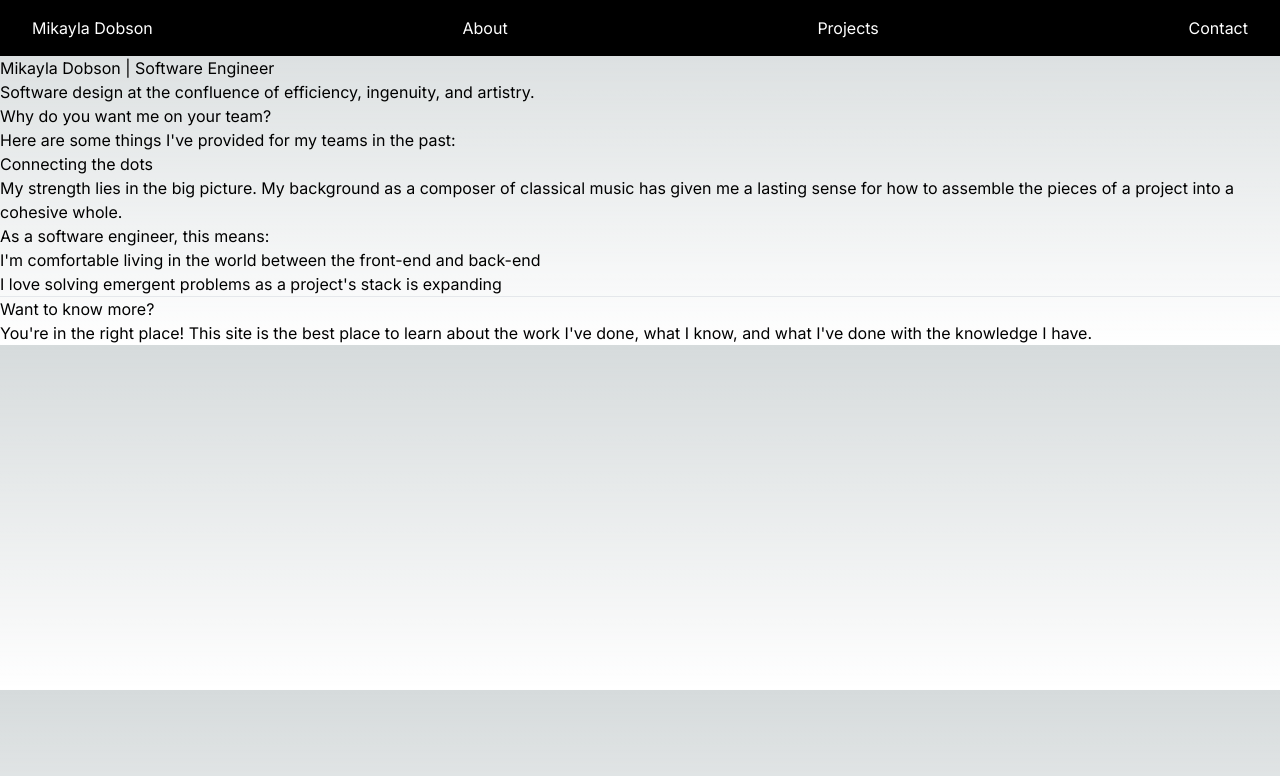
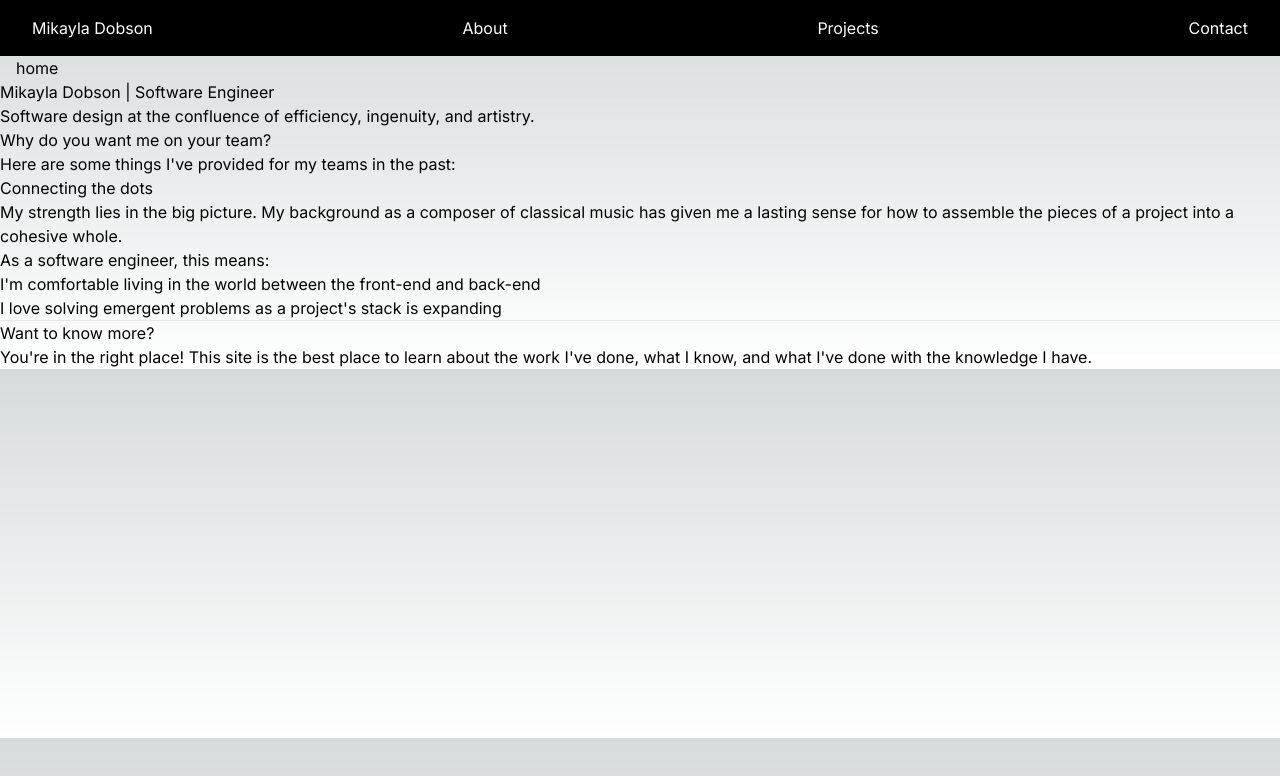
Before and after one commit to innocuous-symmetry/mikayla-dobson-dev, a Next.js app: page / in a window 1280 px wide. Shown: the top 776 px of the page. Built offline with nearby package versions, Linux system fonts and the light colour scheme.

Commit message:
logic for site tree

```diff
--- a/app/layout.tsx
+++ b/app/layout.tsx
@@ -1,6 +1,7 @@
 'use client'
 
 import Navbar from '@/components/Navbar'
+import SiteTree from '@/components/SiteTree'
 import { MDXProvider } from '@mdx-js/react'
 import { Inter } from 'next/font/google'
 import './globals.css'
@@ -23,6 +24,7 @@ export default function RootLayout({
         <body className={inter.className}>
           <>
           <Navbar />
+          <SiteTree />
           {children}
           </>
         </body>
--- a/components/SiteTree.tsx
+++ b/components/SiteTree.tsx
@@ -0,0 +1,30 @@
+'use client'
+import { usePathname } from 'next/navigation'
+import Link from 'next/link'
+import { v4 } from 'uuid'
+
+export default function SiteTree() {
+    const pathname = usePathname()
+    const pathAsArray = pathname.split('/').filter(x => x !== '');
+
+    return (
+        <div className="flex flex-nowrap">
+            <Link href="/">
+                <p className="mx-4">home</p>
+            </Link>
+
+            {pathAsArray.map((segment: string, idx: number) => {
+                const path = pathAsArray.slice(0, idx + 1).join('/')
+
+                return (
+                    <>
+                    <p className="mr-4">/</p>
+                    <Link href={path} key={v4()}>
+                        <p className="mr-4">{segment}</p>
+                    </Link>
+                    </>
+                )
+            })}
+        </div>
+    )
+}
--- a/package.json
+++ b/package.json
@@ -24,6 +24,10 @@
     "react-dom": "18.2.0",
     "remark-prism": "^1.3.6",
     "tailwindcss": "3.3.2",
-    "typescript": "5.0.4"
+    "typescript": "5.0.4",
+    "uuid": "^9.0.0"
+  },
+  "devDependencies": {
+    "@types/uuid": "^9.0.1"
   }
 }
```
